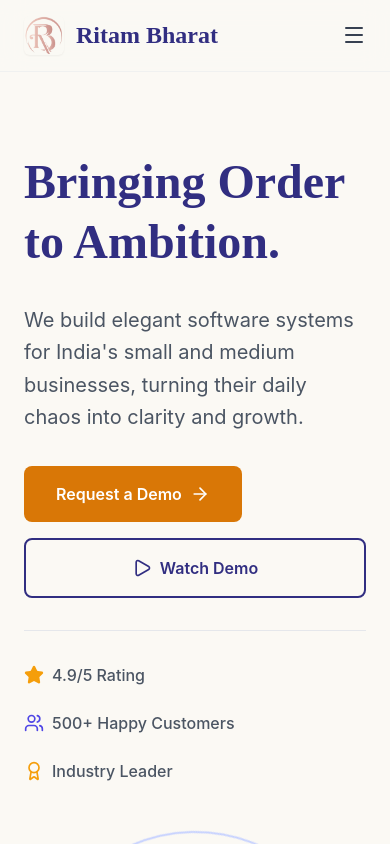
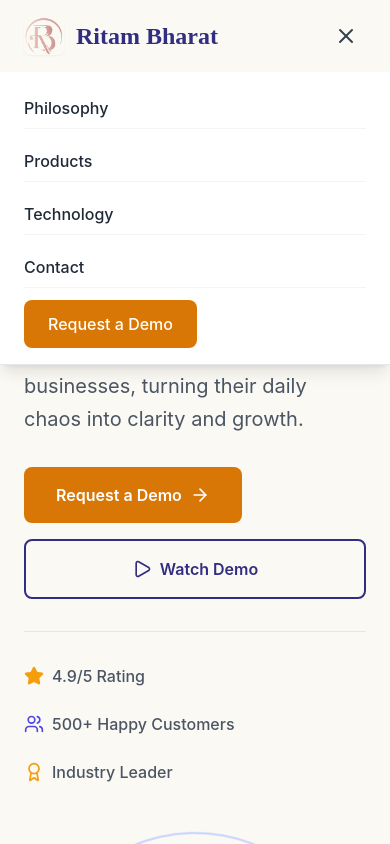
Before and after one commit to mayankmishra0403/ritam-bharat, a Next.js app: page / in a window 390 px wide. Both pictures are taken after a click on the button 354 px from the left and 35 px from the top of the page. Shown: the top 844 px of the page. Built offline with nearby package versions, Linux system fonts and the light colour scheme.

Commit message:
Fix mobile dropdown menu positioning - improved layout and animation

```diff
--- a/src/components/Header.tsx
+++ b/src/components/Header.tsx
@@ -1,15 +1,16 @@
 "use client";
 
-import React from 'react';
+import React, { useState } from 'react';
 import { motion } from 'framer-motion';
-import { Menu } from 'lucide-react';
+import { Menu, X } from 'lucide-react';
 import Link from 'next/link';
 import Image from 'next/image';
 // Static import of logo file located at project root
-// Using relative path from src/components -> project root
 import logo from '../../logo-bg.png';
 
-const Header = () => {
+const Header: React.FC = () => {
+  const [open, setOpen] = useState<boolean>(false);
+
   return (
     <motion.header
       className="sticky top-0 z-50 backdrop-blur-md bg-sandstone/80 border-b border-gray-200/50"
@@ -47,11 +48,70 @@
             </motion.button>
           </nav>
 
-          <button className="md:hidden">
-            <Menu className="w-6 h-6 text-gray-700" />
+          <button
+            className="md:hidden p-2"
+            aria-label={open ? 'Close menu' : 'Open menu'}
+            aria-expanded={open}
+            onClick={() => setOpen(prev => !prev)}
+          >
+            {!open ? (
+              <Menu className="w-6 h-6 text-gray-700" />
+            ) : (
+              <X className="w-6 h-6 text-gray-700" />
+            )}
           </button>
         </div>
       </div>
+
+      {/* Mobile drawer */}
+      {open && (
+        <motion.div
+          initial={{ opacity: 0, y: -10 }}
+          animate={{ opacity: 1, y: 0 }}
+          exit={{ opacity: 0, y: -10 }}
+          transition={{ duration: 0.2 }}
+          className="md:hidden absolute top-full left-0 right-0 bg-white border-b border-gray-200 shadow-lg z-40"
+        >
+          <nav className="flex flex-col py-4 px-6 space-y-3">
+            <Link
+              href="/philosophy"
+              onClick={() => setOpen(false)}
+              className="text-gray-800 hover:text-indigo-900 font-medium py-2 border-b border-gray-100 transition-colors"
+            >
+              Philosophy
+            </Link>
+            <Link
+              href="/products"
+              onClick={() => setOpen(false)}
+              className="text-gray-800 hover:text-indigo-900 font-medium py-2 border-b border-gray-100 transition-colors"
+            >
+              Products
+            </Link>
+            <Link
+              href="/technology"
+              onClick={() => setOpen(false)}
+              className="text-gray-800 hover:text-indigo-900 font-medium py-2 border-b border-gray-100 transition-colors"
+            >
+              Technology
+            </Link>
+            <Link
+              href="/contact"
+              onClick={() => setOpen(false)}
+              className="text-gray-800 hover:text-indigo-900 font-medium py-2 border-b border-gray-100 transition-colors"
+            >
+              Contact
+            </Link>
+            <motion.button
+              onClick={() => { setOpen(false); }}
+              className="mt-3 bg-amber-600 hover:bg-amber-700 text-white px-6 py-3 rounded-lg font-medium transition-colors self-start"
+              whileHover={{ scale: 1.02 }}
+              whileTap={{ scale: 0.98 }}
+            >
+              Request a Demo
+            </motion.button>
+          </nav>
+        </motion.div>
+      )}
     </motion.header>
   );
 };
```
